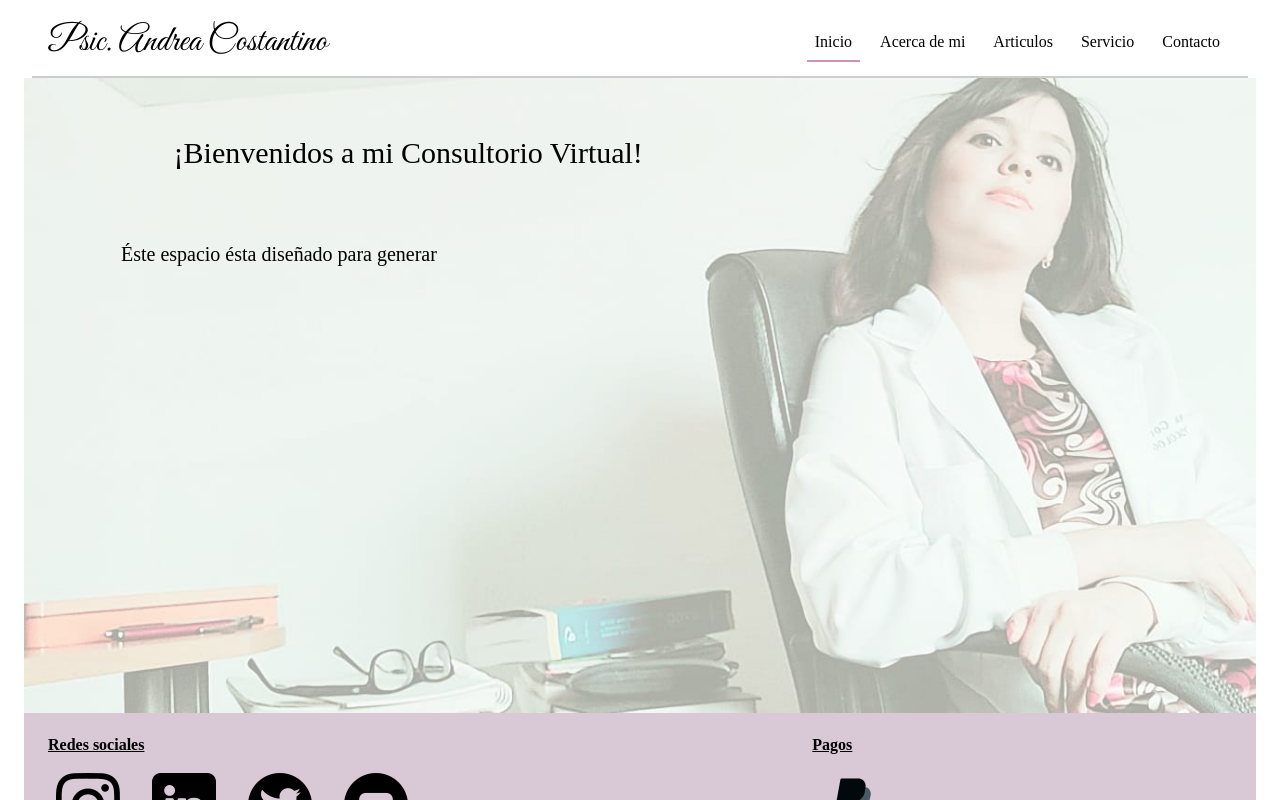
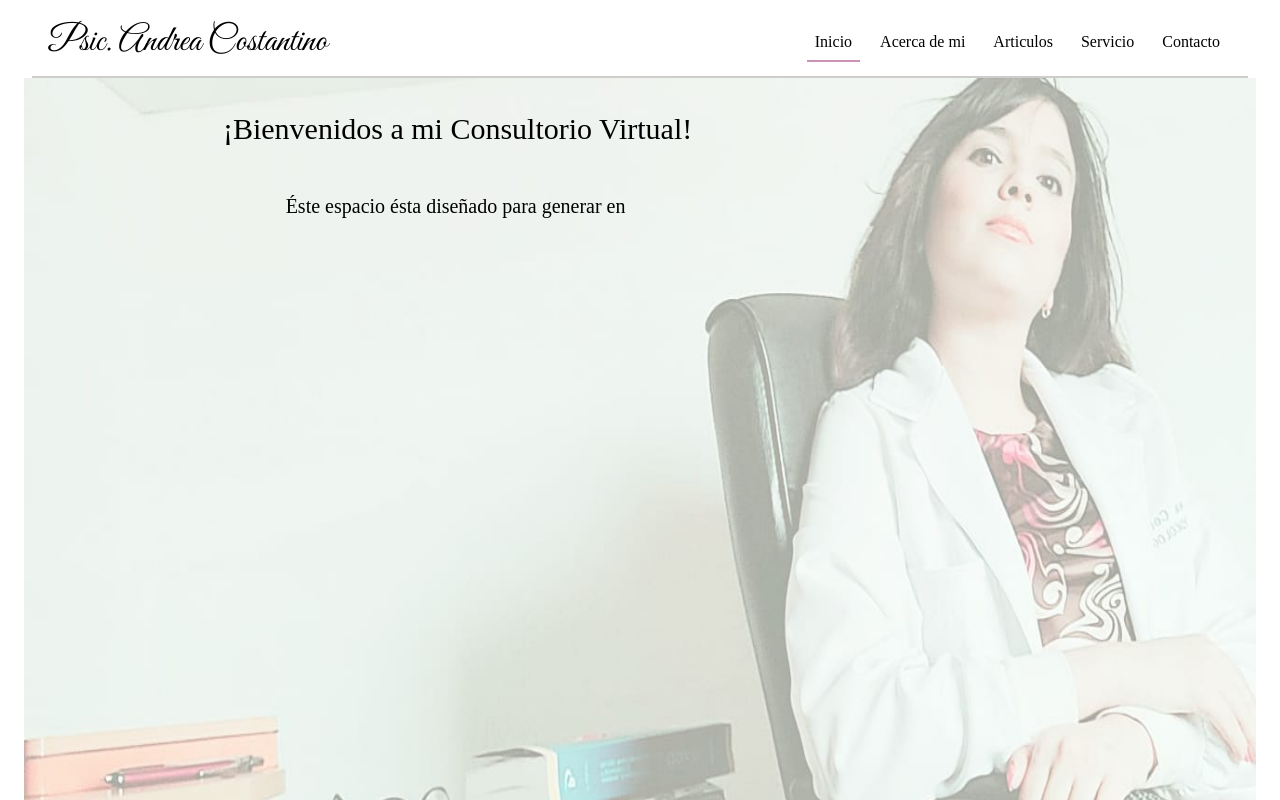
Before and after one commit to josemendez2204/psicologia, a Next.js app: page / in a window 1280 px wide. Shown: the top 800 px of the page. Built offline with nearby package versions, Linux system fonts and the light colour scheme; a web font is replaced by a local one.

Commit message:
solo falta el modal con el pdf descargable

```diff
--- a/components/mobileMenu.js
+++ b/components/mobileMenu.js
@@ -38,10 +38,10 @@ const mobileMenu = (props) => {
           </a>
           <a
             className="mb-1 hover:text-slate-800"
-            href="/contactos"
+            href="/contacto"
             onClick={props.toggle}
           >
-            Contactos
+            Contacto
           </a>
         </div>
       </motion.div>
--- a/pages/404.js
+++ b/pages/404.js
@@ -1,9 +1,20 @@
+import { useEffect } from "react";
+import { useRouter } from "next/navigation";
+import Image from "next/image";
 const notFound = () => {
-    return (
-        <>
-    <h1> no se encontro 404</h1>
+  const router = useRouter();
+  useEffect(() => {
+    setTimeout(() => {
+      router.push("/");
+    }, 2000);
+  }, []);
+  return (
+    <>
+    <div className=" flex items-center justify-center h-1/2 w-4/5">
+        <Image src={require("../images/notFound.jpg")}/>
+      </div>
     </>
-    );
-}
+  );
+};
 
 export default notFound;
--- a/pages/index.js
+++ b/pages/index.js
@@ -20,26 +20,27 @@ export default function Home() {
   }, []);
 
   return (
-    <div className="bg-white flex items-center  flex-col min-[450px]:block min-[450px]:bg-[url('../images/andrea-inicio.jpg')] overflow-auto bg-opacity-50  h-[calc(75vh+35px)]  bg-[length:100%_100%] ">
+    <div className="bg-white flex items-center  flex-col min-[450px]:block min-[450px]:bg-[url('../images/andrea-inicio.jpg')] overflow-auto bg-opacity-50  h-screen  bg-[length:100%_100%] ">
+     <div className=" h-auto w-[70%] text-center mt-7 ">
       <motion.div
-        className=" m-3  font-semibold  text-[18px] min-[588px]:max-[1156px]:ml-[-58px] min-[450px]:relative min-[450px]:font-medium  min-[450px]:text-[30px] min-[450px]:top-[5%] min-[450px]:left-[10%] h-auto min-[450px]:mt-5  "
+        className="text-[20px] mb-10  min-[450px]:text-[30px] "
         initial={{ opacity: 0 }}
         animate={{ opacity: 1 }}
         transition={{ duration: 3}}
       >
         ¡Bienvenidos a mi Consultorio Virtual!
       </motion.div>
-      <div className="   visible w-[80%] min-[450px]:hidden">
+      <div className="  visible mb-7 w-[80%] min-[450px]:hidden">
       <motion.div
        initial={{ opacity: 0 }}
        animate={{ opacity: 1 }}
        transition={{ duration: 3 }}
       >
-        <Image className=" relative w-[75%] h-[240px] left-[9%]  min-[379px]:w-[74%] min-[379px]:h-[300px]" src={require("../images/index.jpg")} />
+        <Image className=" ml-4" src={require("../images/index.jpg")} />
       </motion.div>
       </div>
       {typing && (
-        <div className="   min-[450px]:relative min-[450px]:top-[10%] w-[80%] mt-3 text-[85%] min-[450px]:mt-8 min-[450px]:w-[50%] min-[450px]:text-[20px] min-[450px]:left-[6%] text-justify h-auto">
+        <div className="text-[15px] text-justify min-[450px]:text-center  min-[450px]:text-[20px]">
           <TypeAnimation
             sequence={[
               'Éste espacio ésta diseñado para generar en ti una Transformación bajo la premisa de  "Desaprender lo Aprendido para volver Aprender" por medio de la Psicoeducación teórico-práctico donde obtendrás las herramientas necesarias para aplicar en tu dinámica personal , de pareja y familiar las cuales te permitirán mejorar tu calidad de vida. .',
@@ -54,7 +55,7 @@ export default function Home() {
 
       {name && (
         <motion.div
-          className=" min-[450px]:relative min-[450px]:left-[20%] min-[450px]:top-[35px] w-[50%] min-[450px]:w-[15%] h-auto min-[450px]:text-[20px] mt-12 "
+          className=" text-[15px]  min-[450px]:text-[20px] mt-16 min-[450px]:mt-36  "
           initial={{ opacity: 0 }}
           animate={{ opacity: 1 }}
           transition={{ duration: 3 }}
@@ -63,5 +64,6 @@ export default function Home() {
         </motion.div>
       )}
     </div>
+    </div>
   );
 }
```
Also changed, not shown: images/notFound.jpg (added).
